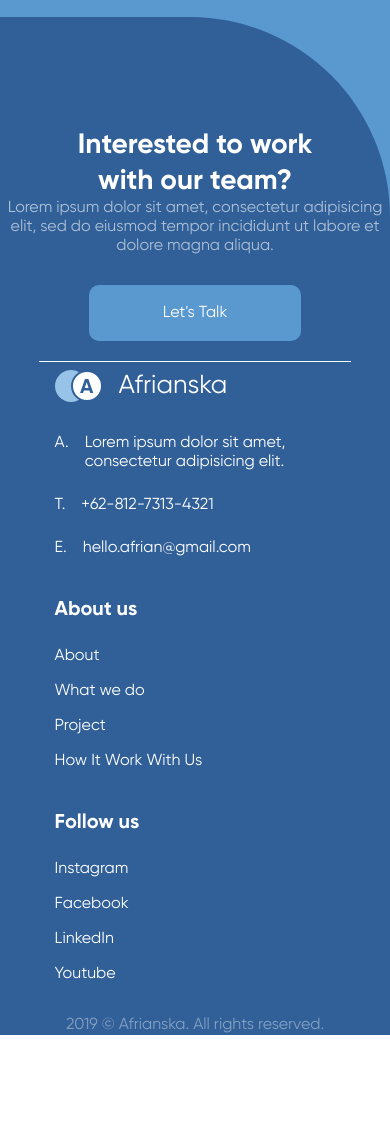
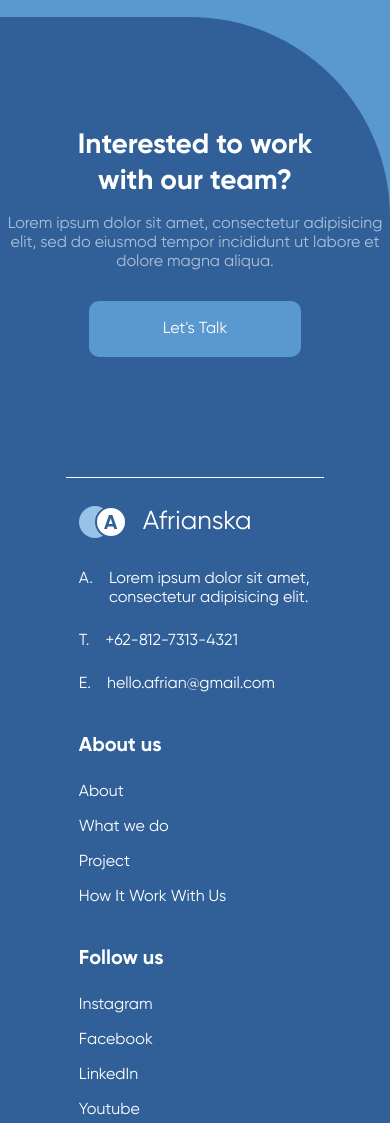
Before and after one commit to sxd993/test-project-for-d-element, a website built with Vite: page index.html in a window 390 px wide. Shown: the part 3440-4563 px from the top of the page. Before the commit the page ends 4475 px from the top, so only its background shows below. Built offline with nearby package versions, Linux system fonts and the light colour scheme; files whose address does not match are found by name.

Commit message:
дофиксы моб версии

```diff
--- a/src/layout/footer/footer.scss
+++ b/src/layout/footer/footer.scss
@@ -35,6 +35,7 @@ min-width: 1000px;
   flex-direction: column;
   align-items: start;
   margin-bottom: 5%;
+  gap: 1rem
 }
 
 .footer__info--title {
@@ -61,6 +62,7 @@ min-width: 1000px;
   flex-direction: column;
   gap: 32px;
   min-width: 1000px;
+  margin-top: 100px;
 }
 
 .footer__line {
@@ -171,8 +173,14 @@ min-width: 1000px;
     display: none;
   }
   .footer__bottom {
-    min-width: 80%;
+    padding-top: 20px;
+    min-width: auto;
     border-top: 1px solid #fff;
+  }
+  .footer__info--title {
+    text-align: center;
+      width: 100%;
+    text-align: center;
   }
 }
 
```
